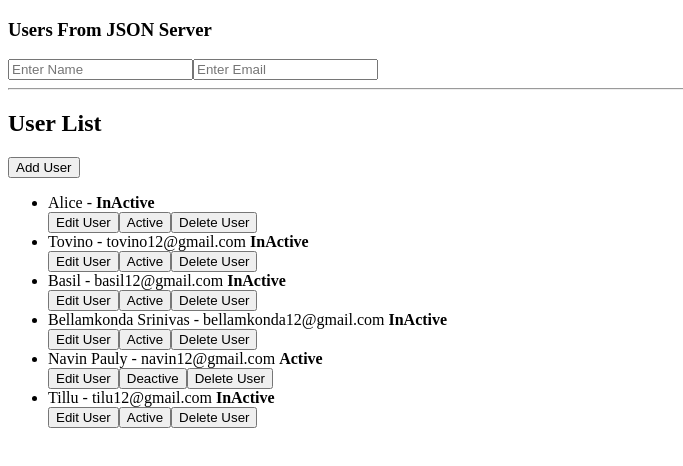
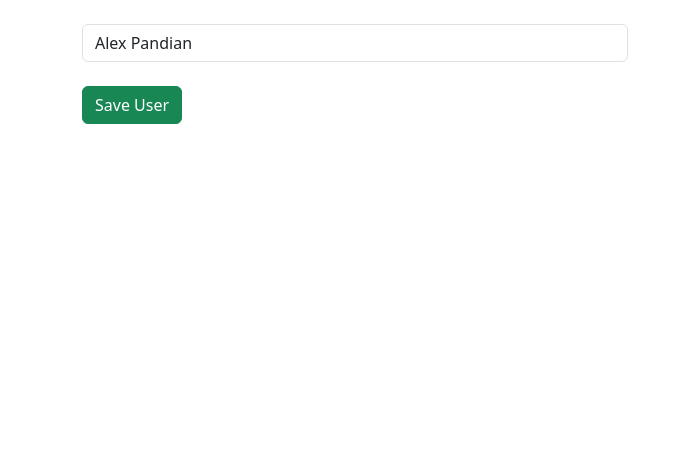
Before and after one commit to Rishab-RajHR/Angular-21, an Angular app: page / in a window 1280 px wide. Shown: the top 466 px of the page, without its empty margins (0-683 px from the left). Built offline with nearby package versions, Linux system fonts and the light colour scheme; data requests are answered from the project's data file.

Commit message:
Bootstrap

```diff
--- a/angular.json
+++ b/angular.json
@@ -26,6 +26,7 @@
               }
             ],
             "styles": [
+              "node_modules/bootstrap/dist/css/bootstrap.min.css",
               "src/styles.css"
             ]
           },
--- a/package.json
+++ b/package.json
@@ -17,6 +17,7 @@
     "@angular/forms": "^22.1.0",
     "@angular/platform-browser": "^22.1.0",
     "@angular/router": "^22.1.0",
+    "bootstrap": "^5.3.8",
     "json-server": "^1.0.0-beta.15",
     "rxjs": "~7.8.0",
     "tslib": "^2.3.0"
--- a/src/app/app.html
+++ b/src/app/app.html
@@ -1,34 +1,16 @@
-<h3> Users From JSON Server</h3>
-
-<input
-    type="text"
-    placeholder="Enter Name"
-    [value]="name()"
-    (input)="name.set($event.target.value)"
-/>
-
-<input
-    type="email"
-    placeholder="Enter Email"
-    [value]="email()"
-    (input)="email.set($event.target.value)"
-/>
-
-<hr>
-
-<h2> User List </h2>
-
-<button (click)="submitForm()">
-    {{ editingUpdateID() ? 'Update User' : 'Add User' }}
-</button>
-
-<ul>
-    @for (user of users(); track user.id) {
-        <li> {{ user.name }} - {{ user.email }}
-           <strong> {{ user.isActive ? "Active" : "InActive"}}</strong>
-        </li>
-        <button (click)="editUser(user)"> Edit User </button>
-        <button (click)="toggleStatus(user)">{{ user.isActive ? "Deactive": "Active" }}</button>
-        <button (click)="deleteUser(user)">Delete User</button>
-    }
-</ul>
+<div class="container mt-4">
+   <div class="row">
+       <div class="col-md-6">
+            <input
+             class="form-control"
+             [value]="name()"
+             (input)="name.set($event.target.value)"
+             placeholder="Name"
+            />
+       </div>
+   </div>
+   <br>
+    <button class="btn btn-success" (click)="submitForm()">
+           Save User
+       </button>
+</div>
--- a/src/app/app.ts
+++ b/src/app/app.ts
@@ -1,8 +1,5 @@
 import { Component, inject, signal } from '@angular/core';
 import { toSignal } from '@angular/core/rxjs-interop';
-import { UserService } from './services/user-service';
-import { User } from './models/user';
-import { isActive } from '@angular/router';
 
 @Component({
   imports: [],
@@ -11,91 +8,9 @@ import { isActive } from '@angular/router';
   templateUrl: './app.html',
 })
 export class App {
-    //  userService = inject(UserService);
+   name = signal('Alex Pandian');
 
-    //  users : any = toSignal<User[]>( this.userService.getUsers());
-
-    // users: User[] = [];
-
-    users = signal<User[]>([]);
-    name = signal<string>('');
-    email = signal<string>('');
-
-    editingUpdateID = signal<number | null>(null);
-
-    constructor( private userService: UserService ){}
-
-    ngOnInit(){
-        this.loadUsers();  // Load users on component initialization
-    }
-
-    loadUsers(){
-       this.userService.getUsers().subscribe(data => {
-          this.users.set(data);
-       });
-    }
-
-    // Clicked Edit
-    editUser(user: User){
-       this.editingUpdateID.set(user.id!);
-       this.name.set(user.name);
-       this.email.set(user.email);
-    }
-
-    // Add and update User
-    submitForm(){
-      const payload: User = {
-         name: this.name(),
-         email: this.email(),
-         isActive: false
-      };
-      //Update User
-      if(this.editingUpdateID() !== null){
-          this.userService.updateUser(
-            this.editingUpdateID()!,
-            payload
-          ).subscribe(() => {
-              alert('User updated successfuly');
-              this.loadUsers();
-              this.name.set('');
-              this.email.set('');
-              this.editingUpdateID.set(null);
-          })
-      } else {
-         // Add User
-          this.userService.addUser(payload).subscribe(() => {
-          alert('User added successfully');
-          this.afterSave();
-      })
-     }
-    }
-
-    toggleStatus(user: User) {
-       this.userService.updateUserStatus(user.id!, !user.isActive).subscribe(() => {
-          this.users.update(list =>
-             list.map(u =>
-               u.id === user.id ? { ...u, isActive: !u.isActive } : u
-             )
-          )
-       })
-    }
-
-    // Delete a User
-    deleteUser( user: User){
-        const confirmDelete = confirm(`Are you sure you want to delete ${user.name}?`);
-        if( !confirmDelete ) return;
-
-        this.userService.deleteuser(user.id!).subscribe(()=>{
-            this.users.update( list =>
-                list.filter( u => u.id !== user.id )
-            )
-        })
-    }
-
-    afterSave(){
-          this.loadUsers();
-          this.name.set('');
-          this.email.set('');
-          this.editingUpdateID.set(null);
-    }
+   submitForm(){
+      alert(`User ${this.name()} saved successfully!`);
+   }
 }
--- a/src/app/models/user.ts
+++ /dev/null
@@ -1,6 +0,0 @@
-export interface User{
-    id?: number; // Auto generated ID
-    name: string;
-    email: string;
-    isActive: boolean;
-}
--- a/src/app/services/user-service.ts
+++ /dev/null
@@ -1,39 +0,0 @@
-import { HttpClient } from '@angular/common/http';
-import { Injectable } from '@angular/core';
-import { User } from '../models/user';
-import { Observable } from 'rxjs';
-
-@Injectable({
-    providedIn: 'root',
-})
-export class UserService {
-    apiURL = 'http://localhost:3000/users';
-
-    constructor(private http: HttpClient) { }
-
-    // Get all users
-    getUsers():Observable<User[]> {
-       return this.http.get<User[]>(this.apiURL);
-    }
-
-    // Add a new user
-    addUser(user: User):Observable<User>  {
-       return this.http.post<User>(this.apiURL, user);
-    }
-
-    // update an existing user(PUT API)
-    updateUser(id: number, user: User): Observable<User>{
-       return this.http.put<User>(`${this.apiURL}/${id}`, user);
-    }
-
-    // PATCH API to update part of the user data
-    updateUserStatus(id: number, status:boolean): Observable<User> {
-       return this.http.patch<User>(`${this.apiURL}/${id}`, { isActive: status });
-    }
-
-    // Delete a user
-    deleteuser(id: number):Observable<void> {
-        return this.http.delete<void>(`${this.apiURL}/${id}`);
-    }
-
-}
```
Also changed, not shown: 2 other files (tests, documents, lock files or other folders).
